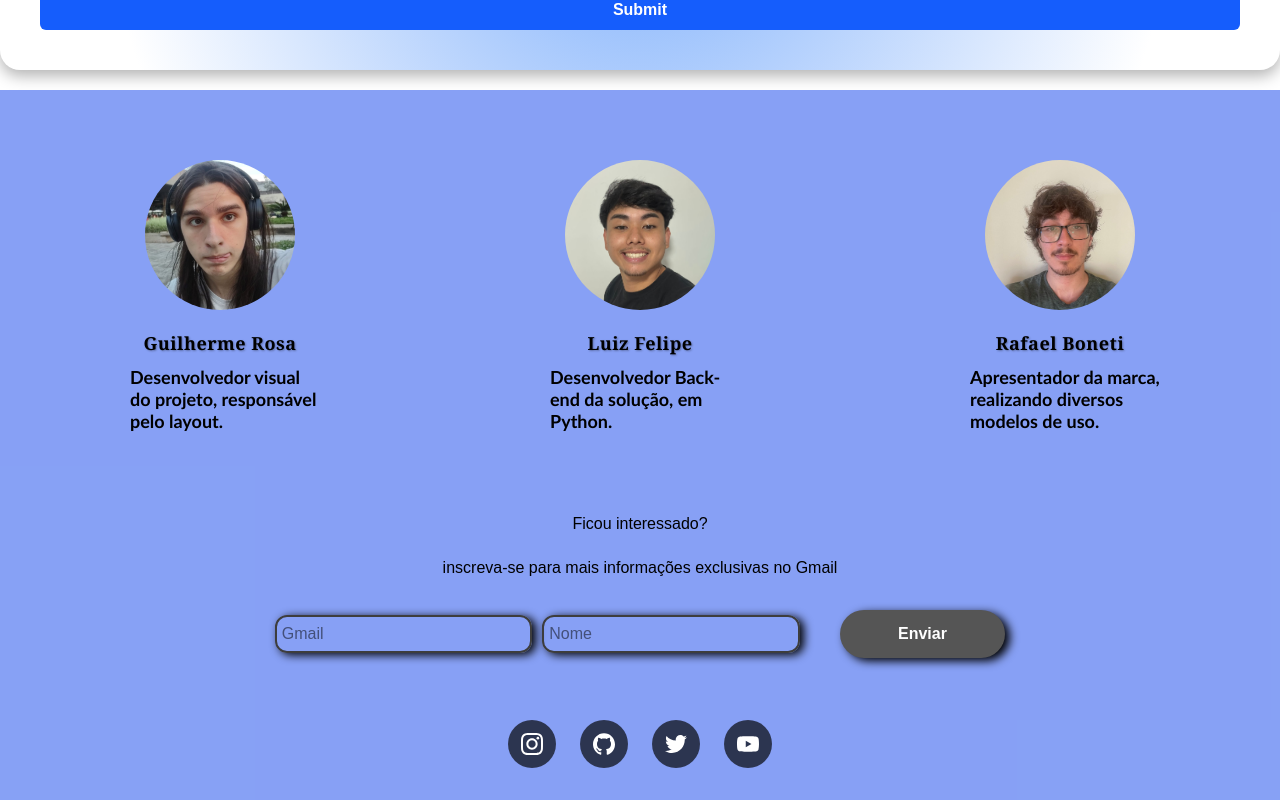
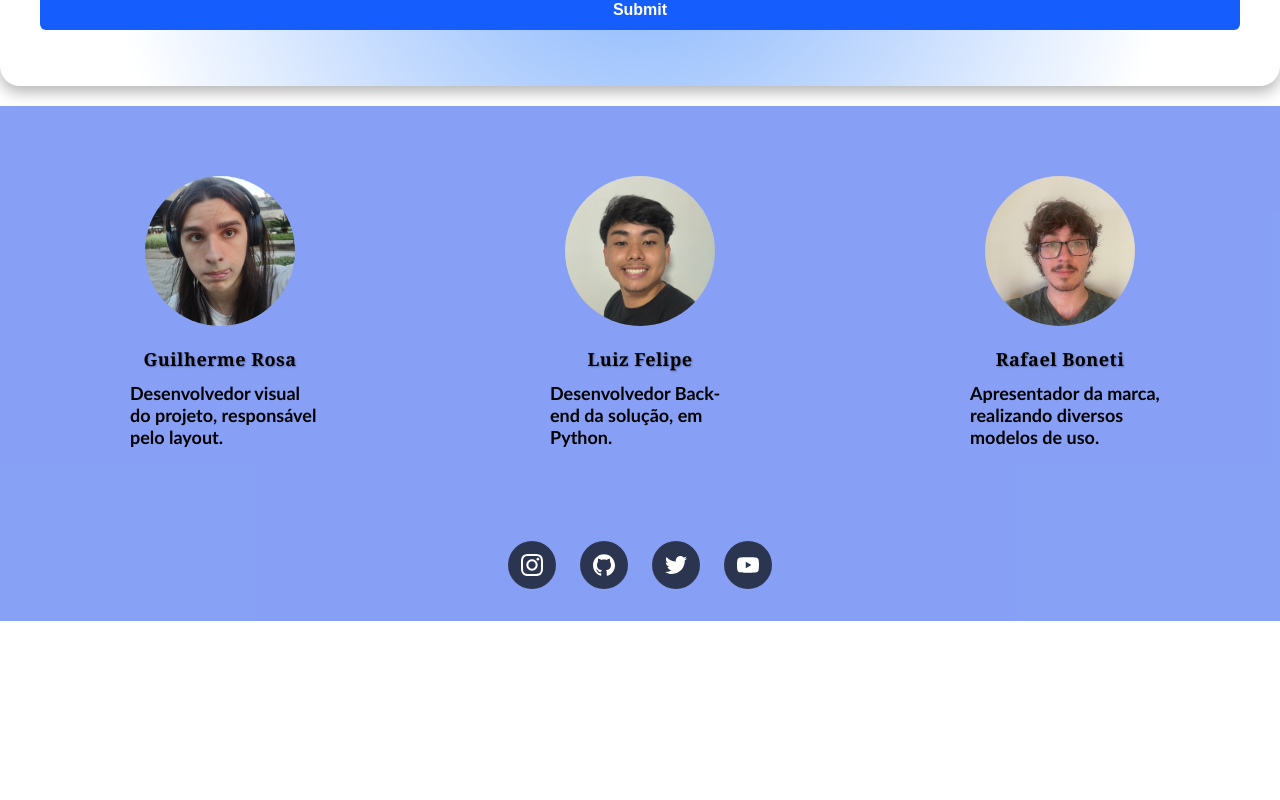
Before and after one commit to caallop/sprint-4, a Next.js app in the folder sprint-4/: page / in a window 1280 px wide. Shown: the part 1567-2367 px from the top of the page. After the commit the page ends 2188 px from the top, so only its background shows below. Built offline with nearby package versions, Linux system fonts and the light colour scheme.

Commit message:
adicionando a funcionalidade de localstorage, utilizando useeffect, botao de excluir, trabalhar de madrugada é bom demais, dito isso, boa noite a todos que podem ler isso.

```diff
--- a/sprint-4/app/components/Footer.js
+++ b/sprint-4/app/components/Footer.js
@@ -44,19 +44,6 @@ export default function Footer() {
         </div>
       </div>
 
-      <div className="contact container">
-        <div className="contact-text">
-          <h2>Ficou interessado?</h2>
-          <h3>inscreva-se para mais informações exclusivas no Gmail</h3>
-        </div>
-
-        <form className="contact-forms">
-          <input id="test" type="email" placeholder="Gmail" />
-          <input type="text" placeholder="Nome" />
-          <button type="submit">Enviar</button>
-        </form>
-      </div>
-
       <div className="container">
         <div id="contato">
           <a href="#" className="fi">
--- a/sprint-4/app/components/Formulario.js
+++ b/sprint-4/app/components/Formulario.js
@@ -1,12 +1,23 @@
 "use client";
 
-import React, { useState } from "react";
+import React, { useState, useEffect } from "react";
 
 export default function FormularioApoio() {
   const [nome, setNome] = useState("");
   const [senha, setSenha] = useState("");
   const [mensagem, setMensagem] = useState("");
   const [erro, setErro] = useState("");
+
+  // Verifica o localStorage assim que a página carrega (F5)
+  useEffect(() => {
+    const usuarioSalvo = localStorage.getItem("usuarioApoio");
+    if (usuarioSalvo) {
+      const dados = JSON.parse(usuarioSalvo);
+      setNome(dados.nome);
+      setSenha(dados.senha);
+      setMensagem(`O usuário ${dados.nome} logou!`);
+    }
+  }, []);
 
   const handleSubmit = (e) => {
     e.preventDefault();
@@ -29,23 +40,38 @@ export default function FormularioApoio() {
     }
 
     const numeroAleatorio = Math.floor(Math.random() * 1000) + 1;
-    setMensagem(
-      `Bem vindo ${nome}! Você é o ${numeroAleatorio}º a apoiar nossa iniciativa!`,
-    );
+    const msgSucesso = `Bem vindo ${nome}! Você é o ${numeroAleatorio}º a apoiar nossa iniciativa!`;
+    setNome("");
+    setSenha("");
+    setMensagem(msgSucesso);
+
+    localStorage.setItem("usuarioApoio", JSON.stringify({ nome, senha }));
+  };
+
+  // Função para o botão "Excluir"
+  const handleExcluir = () => {
+    localStorage.removeItem("usuarioApoio");
+    setNome("");
+    setSenha("");
+    setMensagem("");
+    setErro("");
   };
 
   return (
-    <div className=" formulario-caixa container">
+    <div className="formulario-caixa container">
       <div className="rounded formulario w-full">
         <h2 className="text-4xl font-bold mb-5 text-gray-800 text-center">
           Apoie a Iniciativa
         </h2>
 
-        <form onSubmit={handleSubmit} className="space-y-4 flex-col content-center">
+        <form
+          onSubmit={handleSubmit}
+          className="space-y-4 flex-col content-center"
+        >
           <div>
             <label
               htmlFor="nome"
-              className="block mb-1 text-lg font-medium  font-bold"
+              className="block mb-1 text-lg font-medium font-bold"
             >
               Nome:
             </label>
@@ -54,7 +80,7 @@ export default function FormularioApoio() {
               type="text"
               value={nome}
               onChange={(e) => setNome(e.target.value)}
-              className="campo border-2 mb-2 p-1 border-black-400 rounded focus:outline-none focus:ring-2 focus:ring-blue-500 focus:border-transparent "
+              className="campo border-2 mb-2 p-1 border-black-400 rounded focus:outline-none focus:ring-2 focus:ring-blue-500 focus:border-transparent"
               placeholder="Digite seu nome"
             />
           </div>
@@ -62,7 +88,7 @@ export default function FormularioApoio() {
           <div>
             <label
               htmlFor="senha"
-              className="block mb-1 text-lg font-medium  font-bold"
+              className="block mb-1 text-lg font-medium font-bold"
             >
               Senha:
             </label>
@@ -83,16 +109,24 @@ export default function FormularioApoio() {
             Submit
           </button>
         </form>
-        <div>
+
+        <div className="mt-4">
           {erro && (
-            <div className="mt-4 p-3 bg-red-100 text-red-700 font-semibold rounded border border-red-200">
+            <div className="p-3 bg-red-100 text-red-700 font-semibold rounded border border-red-200">
               {erro}
             </div>
           )}
 
           {mensagem && (
-            <div className="mt-4 p-3 bg-green-100 text-green-700 font-semibold rounded border border-green-200 text-center">
-              {mensagem}
+            /* Adicionado flex, justify-between e items-center para alinhar o texto e o botão */
+            <div className="p-3 bg-green-100 text-green-700 font-semibold rounded border border-green-200 flex justify-between items-center">
+              <span>{mensagem}</span>
+              <button
+                onClick={handleExcluir}
+                className="ml-4 px-3 py-1 bg-red-500 hover:bg-red-600 text-white text-sm rounded font-bold transition-colors"
+              >
+                Excluir
+              </button>
             </div>
           )}
         </div>
--- a/sprint-4/app/styles/footer.css
+++ b/sprint-4/app/styles/footer.css
@@ -51,62 +51,6 @@ footer {
 }
 
 
-.contact {
-    display: flex;
-    flex-direction: column;
-    align-items: center;
-    justify-content: center;
-}
-
-.contact h2 {
-    display: flex;
-    justify-content: center;
-    align-items: center;
-
-    padding: 5%;
-}
-
-.contact-forms {
-    display: flex;
-    justify-content: center;
-    align-items: center;
-    gap: 10px;
-
-    width: 65%;
-    max-width: 900px;
-    padding: 30px;
-    border-radius: 20px
-}
-
-.contact-forms input {
-    padding: 5px 5px;
-    border-radius: 12px;
-    border: 2px solid #3d3d3d;
-    outline: none;
-    font-size: 1rem;
-    box-shadow: 4px 2px 10px black;
-    flex-grow: 3;
-}
-
-.contact-forms button {
-    padding: 12px 40px;
-    border-radius: 50px;
-    margin-left: 30px;
-    flex-grow: 3;
-
-    border: none;
-    background-color: var(--cinza);
-    color: white;
-    font-weight: bold;
-    cursor: pointer;
-    box-shadow: 5px 3px 10px black;
-    transition: background-color 0.7s;
-}
-
-.contact-forms button:hover {
-    background-color: rgba(0, 17, 255, 0.6);
-}
-
 #contato {
     display: flex;
     justify-content: center;
--- a/sprint-4/app/styles/responsividade.css
+++ b/sprint-4/app/styles/responsividade.css
@@ -13,12 +13,6 @@
     .cards {
         display: flex;
         flex-direction: column;
-    }
-
-    .contact-forms {
-        display: flex;
-        flex-direction: column;
-        gap: 20px;
     }
 
     .principal p {
```
